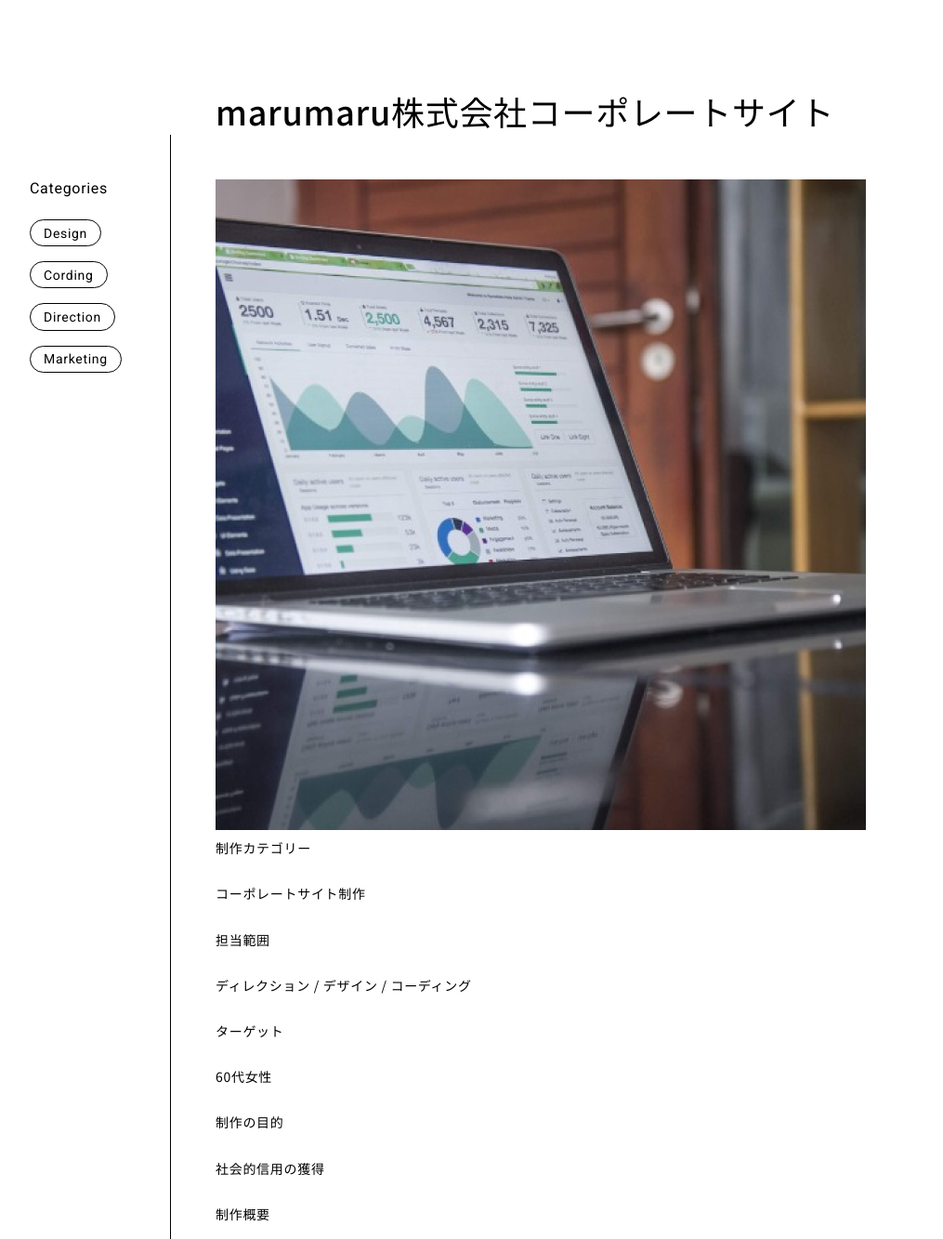
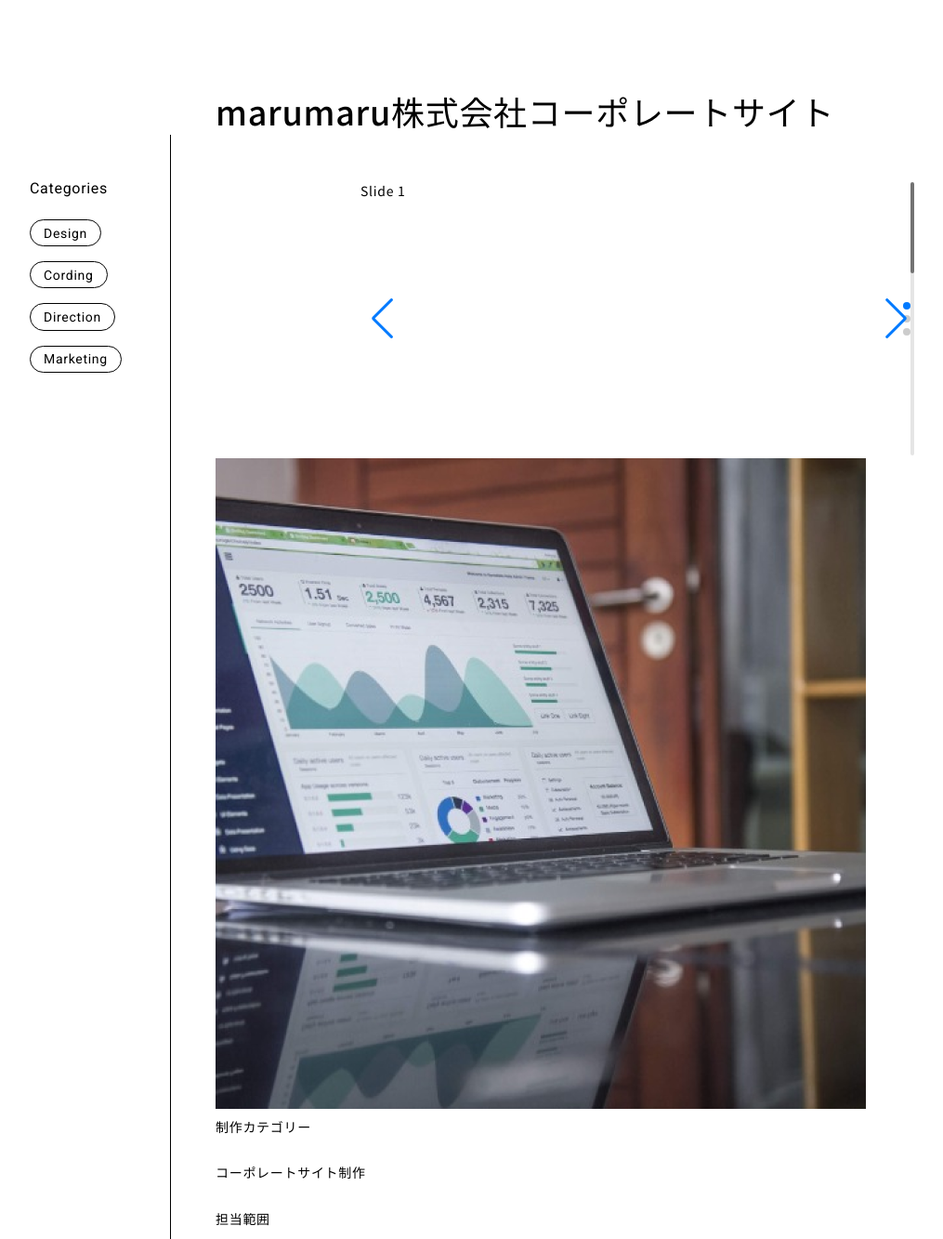
Before and after one commit to HIRAK-KS/my_portfolio_site, a PHP site: page /single-works.html in a window 1280 px wide. Shown: the part 27-1360 px from the top of the page at 93% size, without its empty margins (56-1071 px from the left). Run offline with PHP 8.4, Linux system fonts and the light colour scheme.

Commit message:
[Add and initialize Swiper]

```diff
--- a/scripts/main.js
+++ b/scripts/main.js
@@ -1,3 +1,4 @@
+/////////////////// HAMBURGER /////////////////////
 const button = document.getElementsByClassName("hamburger-button");
 const nav = document.getElementById("nav");
 const toggleSections = document.querySelectorAll(".action-link");
@@ -22,3 +23,26 @@ mask.addEventListener("click", () => {
   nav.classList.remove("open");
   mask.classList.remove("open");
 });
+
+/////////////////// SWIPER /////////////////////
+const swiper = new Swiper(".swiper", {
+  // Optional parameters
+  direction: "vertical",
+  loop: true,
+
+  // If we need pagination
+  pagination: {
+    el: ".swiper-pagination",
+  },
+
+  // Navigation arrows
+  navigation: {
+    nextEl: ".swiper-button-next",
+    prevEl: ".swiper-button-prev",
+  },
+
+  // And if we need scrollbar
+  scrollbar: {
+    el: ".swiper-scrollbar",
+  },
+});
--- a/single-works.html
+++ b/single-works.html
@@ -14,6 +14,7 @@
     />
     <link rel="stylesheet" href="./styles/reset.css" />
     <link rel="stylesheet" href="./styles/style.css" />
+    <link rel="stylesheet" href="https://cdn.jsdelivr.net/npm/swiper@11/swiper-bundle.min.css" />
   </head>
 
   <body class="global-layout _2-column">
@@ -96,6 +97,25 @@
 
     <main class="global-layout__contents _works">
       <section class="archive-works">
+        <!-- Slider main container -->
+        <div class="swiper">
+          <!-- Additional required wrapper -->
+          <div class="swiper-wrapper">
+            <!-- Slides -->
+            <div class="swiper-slide">Slide 1</div>
+            <div class="swiper-slide">Slide 2</div>
+            <div class="swiper-slide">Slide 3</div>
+          </div>
+          <!-- If we need pagination -->
+          <div class="swiper-pagination"></div>
+
+          <!-- If we need navigation buttons -->
+          <div class="swiper-button-prev"></div>
+          <div class="swiper-button-next"></div>
+
+          <!-- If we need scrollbar -->
+          <div class="swiper-scrollbar"></div>
+        </div>
         <figure class="image-gallery">
           <img src="./images/works-grid-item-7.png" alt="" />
         </figure>
@@ -174,6 +194,7 @@
         <p>2024 Keisuke Sato</p>
       </div>
     </footer>
+    <script src="https://cdn.jsdelivr.net/npm/swiper@11/swiper-bundle.min.js"></script>
     <script src="./scripts/main.js"></script>
   </body>
 </html>
--- a/styles/style.css
+++ b/styles/style.css
@@ -573,3 +573,7 @@ MEDIA
 /* ----------------------------------
 SWIPER
 ------------------------------------ */
+.swiper {
+  width: 600px;
+  height: 300px;
+}
```
